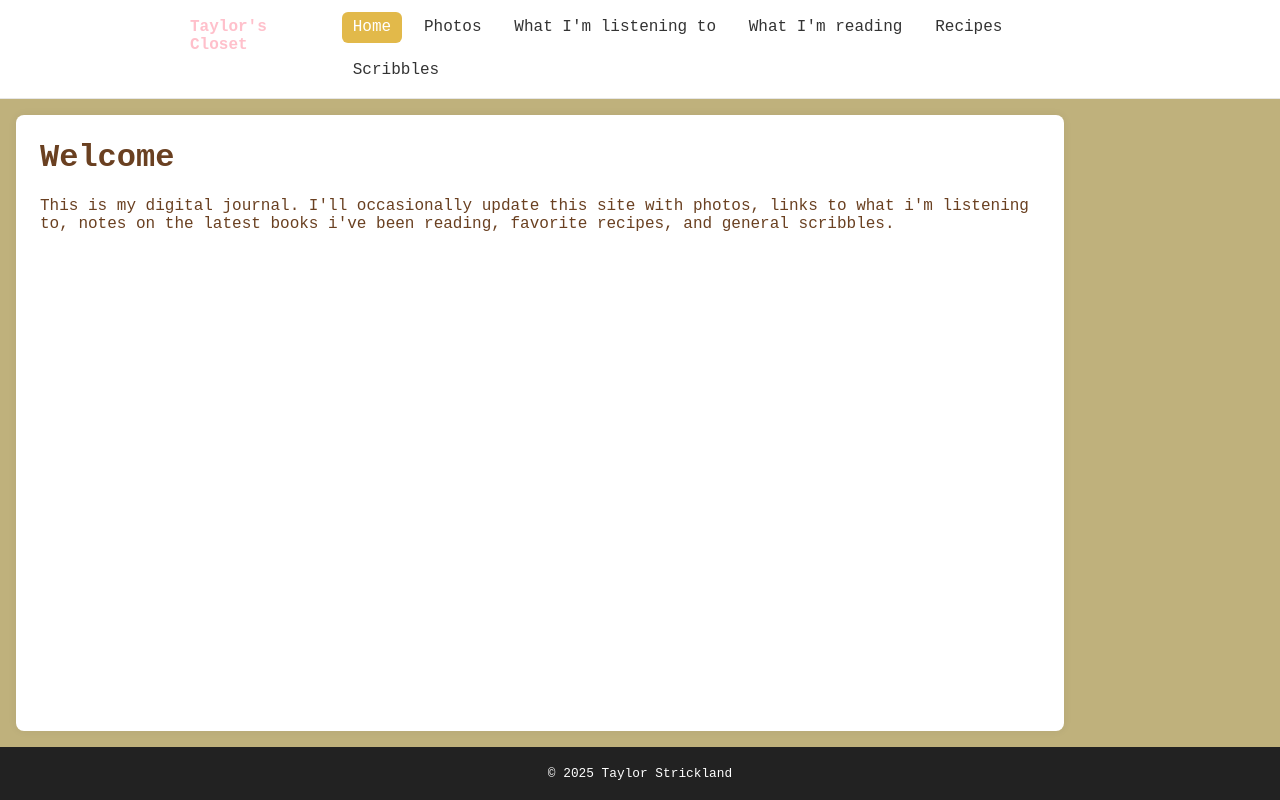
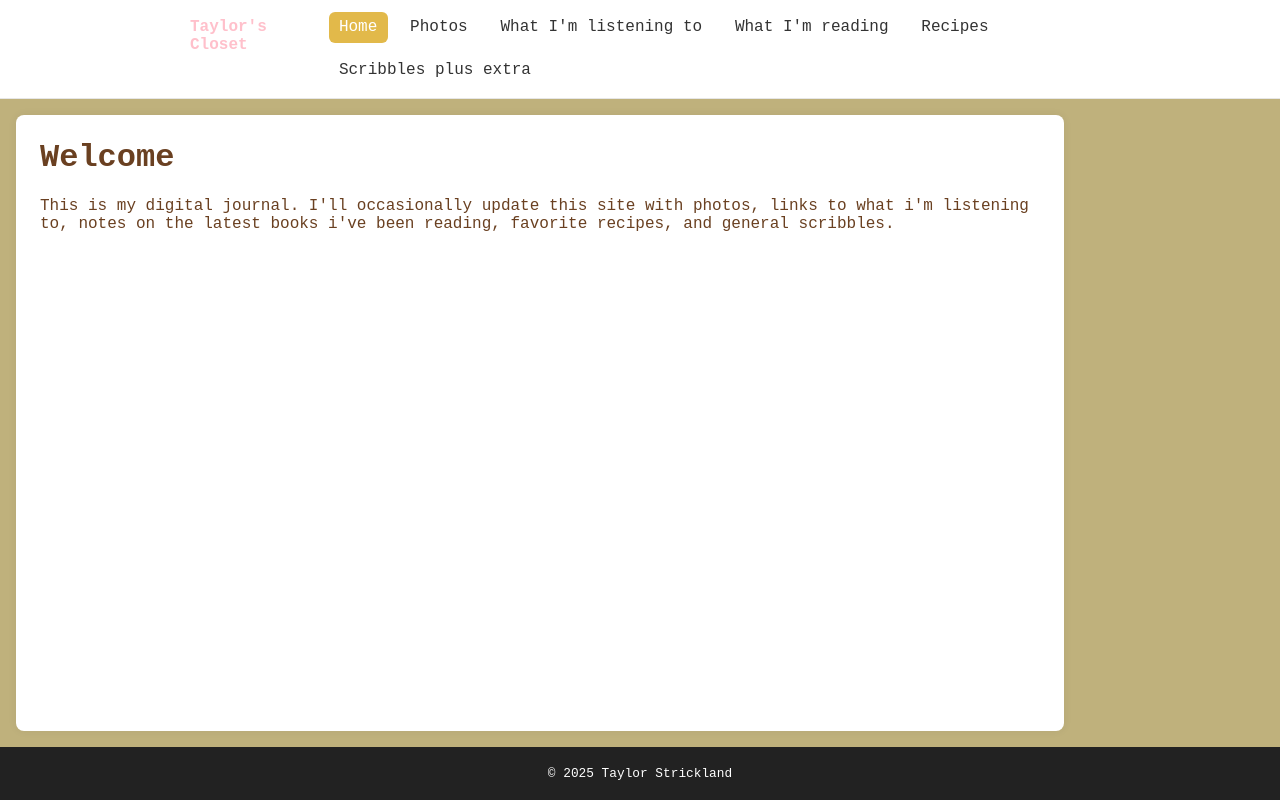
Before and after one commit to taylorstrickland4294/taylor-s-closet, a plain HTML site: page index.html in a window 1280 px wide. Drawn offline with Linux system fonts and the light colour scheme.

Commit message:
update homepage text and layout

```diff
--- a/index.html
+++ b/index.html
@@ -16,7 +16,7 @@
         <a href="listening.html">What I'm listening to</a>
         <a href="reading.html">What I'm reading</a>
         <a href="recipes.html">Recipes</a>
-        <a href="scribbles.html">Scribbles</a>
+        <a href="scribbles.html">Scribbles plus extra</a>
       </div>
     </div>
   </nav>
```
